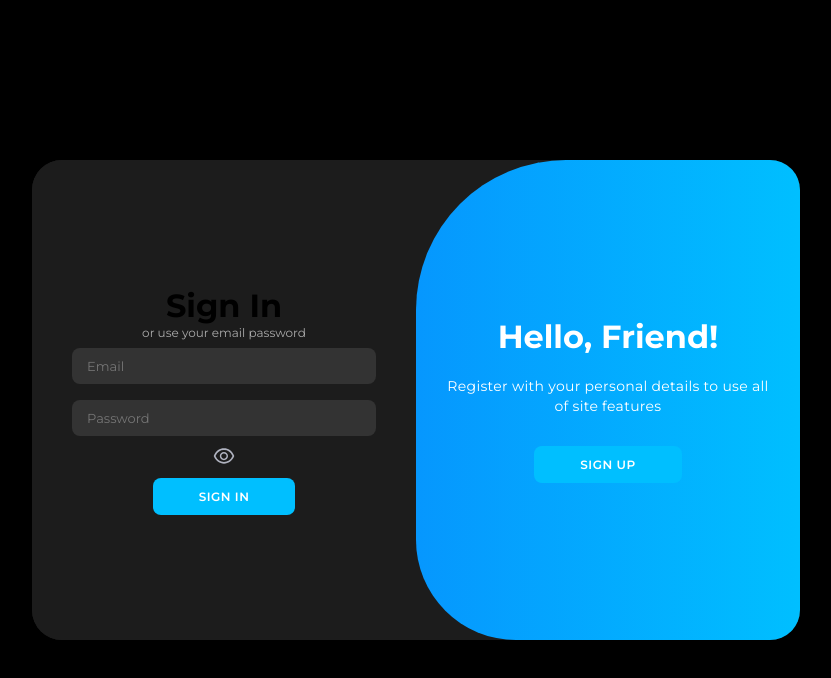
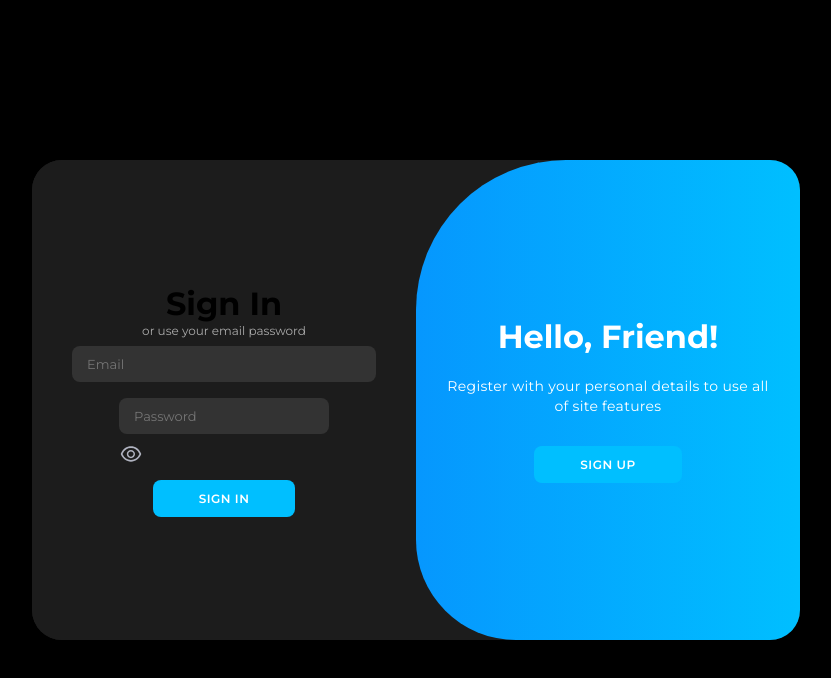
Before and after one commit to subodh-1407/NEWS_TOGETHER_APP, a React (Create React App) app in the folder client/: page / in a window 1280 px wide. Shown: the top 678 px of the page, without its empty margins (224-1055 px from the left). Built offline with nearby package versions, Linux system fonts and the light colour scheme; no server answers.

Commit message:
Update SignInForm.js

```diff
--- a/client/src/components/SignInForm.js
+++ b/client/src/components/SignInForm.js
@@ -1,71 +1,171 @@
-import React from 'react' ;
-import './Auth.css' ;
-import axios from 'axios';
-import { useState } from 'react';
-import toast from 'react-hot-toast';
-import { AiOutlineEyeInvisible, AiOutlineEye } from "react-icons/ai";
-import { useNavigate } from 'react-router-dom';
-import { useContext } from 'react';
-import { AuthProvider, AuthContext } from '../AuthContext';
+// import React from 'react' ;
+// import './Auth.css' ;
+// import axios from 'axios';
+// import { useState } from 'react';
+// import toast from 'react-hot-toast';
+// import { AiOutlineEyeInvisible, AiOutlineEye } from "react-icons/ai";
+// import { useNavigate } from 'react-router-dom';
+// import { useContext } from 'react';
+// import { AuthProvider, AuthContext } from '../AuthContext';
 
-const REACT_APP_BASE_URL="http://localhost:5000/api"
+// const REACT_APP_BASE_URL="http://localhost:5000/api"
+
+// const SignInForm = () => {
+//     const {setIsAuthenticated} = useContext(AuthContext);
+//     const [email, setEmail] = useState('');
+//     const [password, setPassword] = useState('');
+//     const [showPassword, setShowPassword] = useState(false) ;
+
+//     const navigate = useNavigate();
+
+//     const handleSignIn = async (e) => {
+//         e.preventDefault();
+//         try {
+//             const response = await axios.post('https://news-together-app.onrender.com/api/v1/login', { email, password });
+//             const token = response.data.token ;
+//             // store the token in local storage
+//             localStorage.setItem('token', token);
+//             // console.log(response.data.token) ;
+//             setIsAuthenticated(true) ;
+//             toast.success("Successfully logged in");
+//             navigate('/home') ;
+
+//         } catch (error) {
+//             console.log('There was an error logging in!', error);
+//             toast.error(error.response.data.message);
+//         }
+//     };
+
+//     return (
+//         <form onSubmit={handleSignIn} className=''>
+//             <h1 className='font-bold text-3xl'>Sign In</h1>
+//             <span>or use your email password</span>
+
+//             <input type="email" placeholder="Email" value={email} onChange={(e) => setEmail(e.target.value)} />
+
+//             <input className='relative' type={showPassword ? "text" : "password"} placeholder="Password" value={password} onChange={(e) => setPassword(e.target.value)} />
+//                 {showPassword ? (
+//                     <AiOutlineEyeInvisible className='cursor-pointer absolute translate-x-32 translate-y-8'
+//                     onClick={() => {
+//                         setShowPassword(false);
+//                         console.log(showPassword);
+//                     }}
+//                     fontSize={24}
+//                     fill="#AFB2BF"
+//                     />
+//                 ) : (
+//                     <AiOutlineEye className='cursor-pointer absolute translate-x-32 translate-y-8'
+//                     onClick={() => {
+//                         setShowPassword(true);
+//                         console.log(showPassword);
+//                     }}
+//                     fontSize={24}
+//                     fill="#AFB2BF"
+//                     />
+//                 )}
+//             <button type="submit">Sign In</button>
+//         </form>
+//     );
+// }
+
+// export default SignInForm ;
+"use client"
+import "./Auth.css"
+import axios from "axios"
+import { useState } from "react"
+import toast from "react-hot-toast"
+import { AiOutlineEyeInvisible, AiOutlineEye } from "react-icons/ai"
+import { useNavigate } from "react-router-dom"
+import { useContext } from "react"
+import { AuthContext } from "../AuthContext"
+
+const API_BASE_URL = process.env.REACT_APP_API_URL || "https://news-together-app.onrender.com"
 
 const SignInForm = () => {
-    const {setIsAuthenticated} = useContext(AuthContext);
-    const [email, setEmail] = useState('');
-    const [password, setPassword] = useState('');
-    const [showPassword, setShowPassword] = useState(false) ;
+  const { setIsAuthenticated } = useContext(AuthContext)
+  const [email, setEmail] = useState("")
+  const [password, setPassword] = useState("")
+  const [showPassword, setShowPassword] = useState(false)
+  const [loading, setLoading] = useState(false)
 
-    const navigate = useNavigate();
+  const navigate = useNavigate()
 
   const handleSignIn = async (e) => {
-        e.preventDefault();
+    e.preventDefault()
+    setLoading(true)
+
     try {
-            const response = await axios.post('https://news-together-app.onrender.com/api/v1/login', { email, password });
-            const token = response.data.token ;
-            // store the token in local storage
-            localStorage.setItem('token', token);
-            // console.log(response.data.token) ;
-            setIsAuthenticated(true) ;
-            toast.success("Successfully logged in");
-            navigate('/home') ;
+      const response = await axios.post(
+        `${API_BASE_URL}/api/v1/login`,
+        { email, password },
+        {
+          headers: {
+            "Content-Type": "application/json",
+          },
+          timeout: 10000,
+          withCredentials: true,
+        },
+      )
 
+      const token = response.data.token
+      localStorage.setItem("token", token)
+      setIsAuthenticated(true)
+      toast.success("Successfully logged in")
+      navigate("/home")
     } catch (error) {
-            console.log('There was an error logging in!', error);
-            toast.error(error.response.data.message);
+      console.error("Login error:", error)
+      const errorMessage = error.response?.data?.message || "Login failed. Please try again."
+      toast.error(errorMessage)
+    } finally {
+      setLoading(false)
     }
-    };
+  }
 
   return (
-        <form onSubmit={handleSignIn} className=''>
-            <h1 className='font-bold text-3xl'>Sign In</h1>
+    <form onSubmit={handleSignIn} className="">
+      <h1 className="font-bold text-3xl">Sign In</h1>
       <span>or use your email password</span>
 
-            <input type="email" placeholder="Email" value={email} onChange={(e) => setEmail(e.target.value)} />
+      <input
+        type="email"
+        placeholder="Email"
+        value={email}
+        onChange={(e) => setEmail(e.target.value)}
+        required
+        disabled={loading}
+      />
 
-            <input className='relative' type={showPassword ? "text" : "password"} placeholder="Password" value={password} onChange={(e) => setPassword(e.target.value)} />
+      <div className="relative">
+        <input
+          type={showPassword ? "text" : "password"}
+          placeholder="Password"
+          value={password}
+          onChange={(e) => setPassword(e.target.value)}
+          required
+          disabled={loading}
+        />
         {showPassword ? (
-                    <AiOutlineEyeInvisible className='cursor-pointer absolute translate-x-32 translate-y-8'
-                    onClick={() => {
-                        setShowPassword(false);
-                        console.log(showPassword);
-                    }}
+          <AiOutlineEyeInvisible
+            className="cursor-pointer absolute right-3 top-3"
+            onClick={() => setShowPassword(false)}
             fontSize={24}
             fill="#AFB2BF"
           />
         ) : (
-                    <AiOutlineEye className='cursor-pointer absolute translate-x-32 translate-y-8'
-                    onClick={() => {
-                        setShowPassword(true);
-                        console.log(showPassword);
-                    }}
+          <AiOutlineEye
+            className="cursor-pointer absolute right-3 top-3"
+            onClick={() => setShowPassword(true)}
             fontSize={24}
             fill="#AFB2BF"
           />
         )}
-            <button type="submit">Sign In</button>
+      </div>
+
+      <button type="submit" disabled={loading}>
+        {loading ? "Signing In..." : "Sign In"}
+      </button>
     </form>
-    );
+  )
 }
 
-export default SignInForm ;
+export default SignInForm
```
Lines whose indentation alone changed are shown as unchanged.
